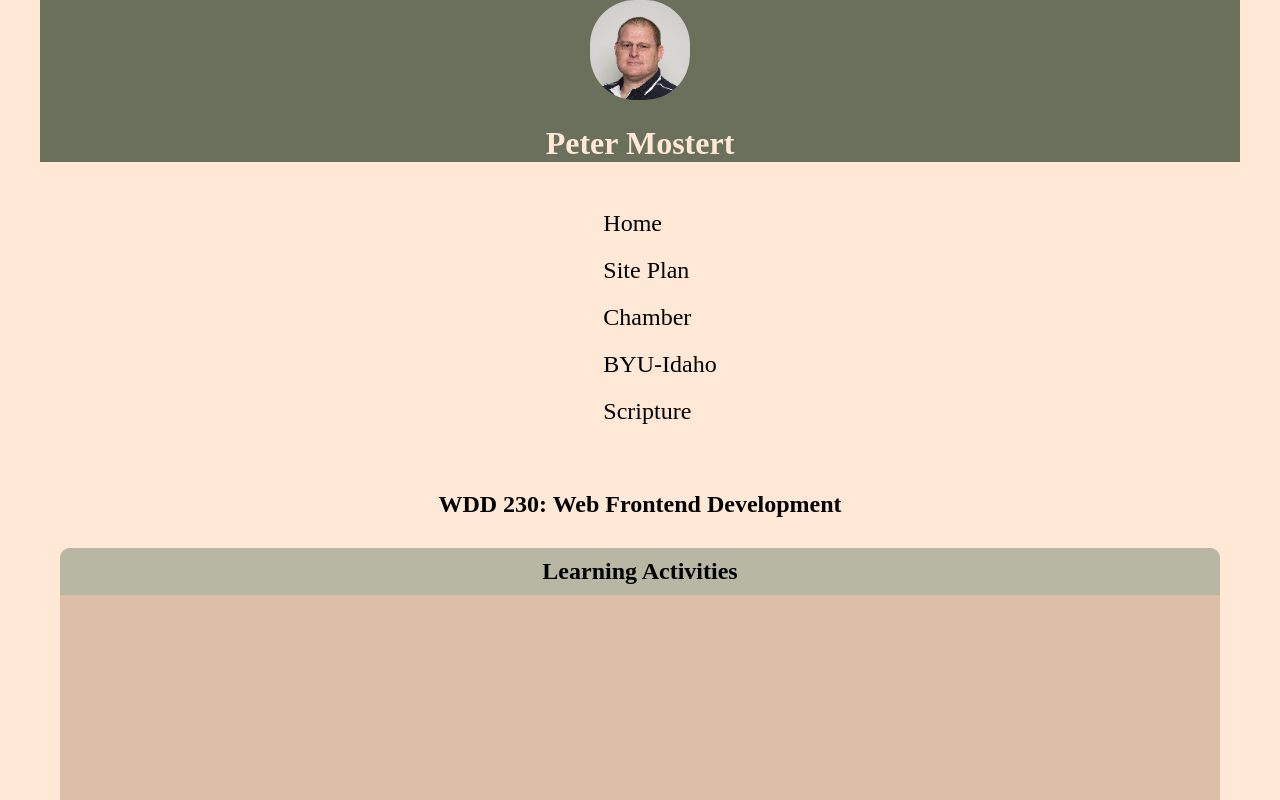
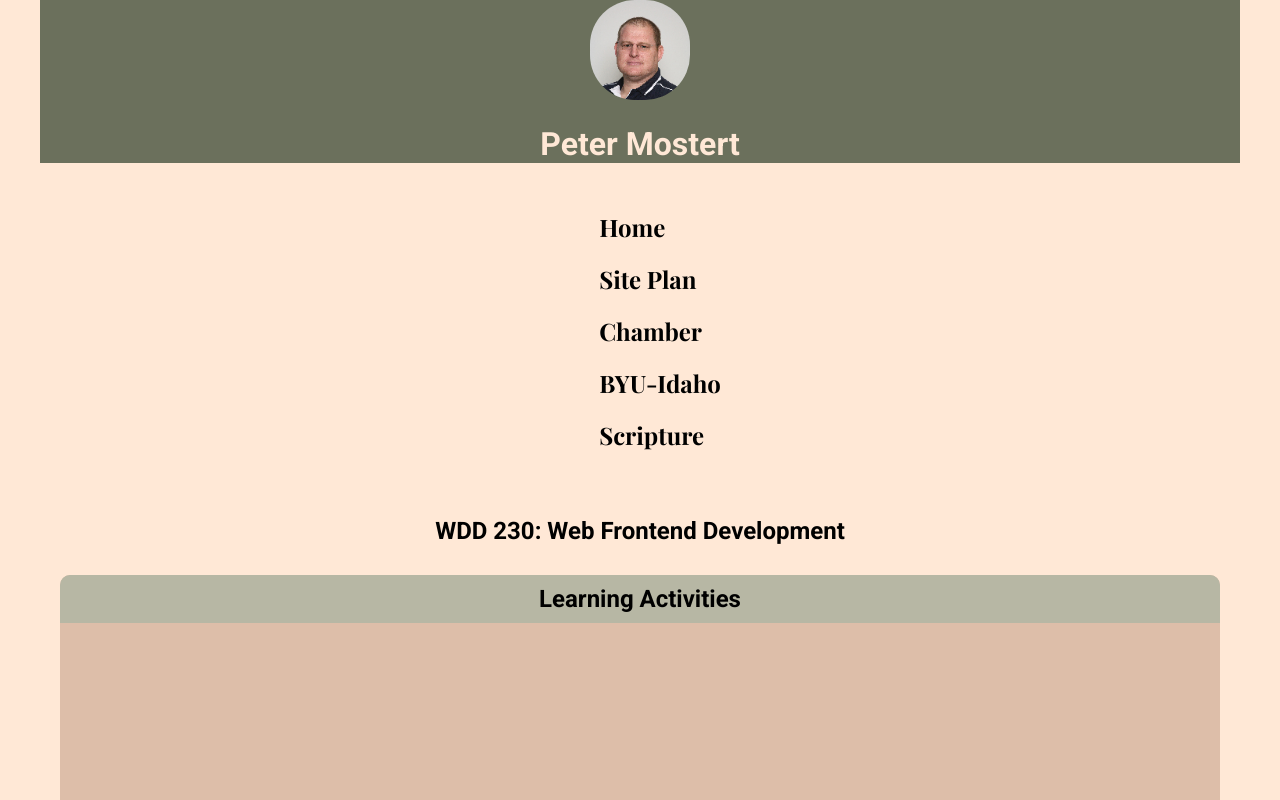
Before and after one commit to pdmostert/wdd230, a plain HTML site: page index.html in a window 1280 px wide. Shown: the top 800 px of the page. Drawn offline with nearby package versions, Linux system fonts and the light colour scheme.

Commit message:
Added fonts

```diff
--- a/styles/base.css
+++ b/styles/base.css
@@ -1,15 +1,23 @@
 /* https://coolors.co/palette/cb997e-ddbea9-ffe8d6-b7b7a4-a5a58d-6b705c */
+
+@import url('https://fonts.googleapis.com/css2?family=Playfair+Display:wght@400;700&family=Roboto:wght@400;700&display=swap');
+
+/* font-family: 'Playfair Display', serif;
+font-family: 'Roboto', sans-serif; */
 
 body {
   max-width: 1200px;
   margin: auto;
   background-color: #ffe8d6;
+  font-family: 'Roboto', sans-serif;
 }
 
 header {
   background-color: #6b705c;
   color: #ffe8d6;
   text-align: center;
+  font-family: 'Roboto', sans-serif;
+  font-weight: 700;
 }
 header img {
   width: 100px;
@@ -29,6 +37,8 @@ nav {
   justify-content: space-between;
   align-items: center;
   width: 100%;
+  font-family: 'Playfair Display', serif;
+  font-weight: 700;
 }
 nav li {
   list-style: none;
```
